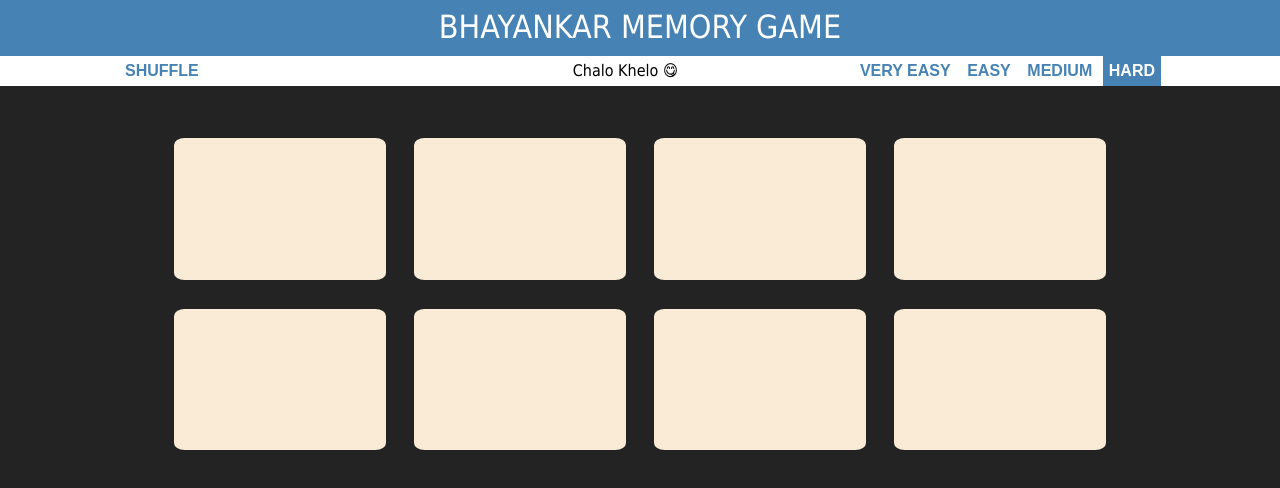
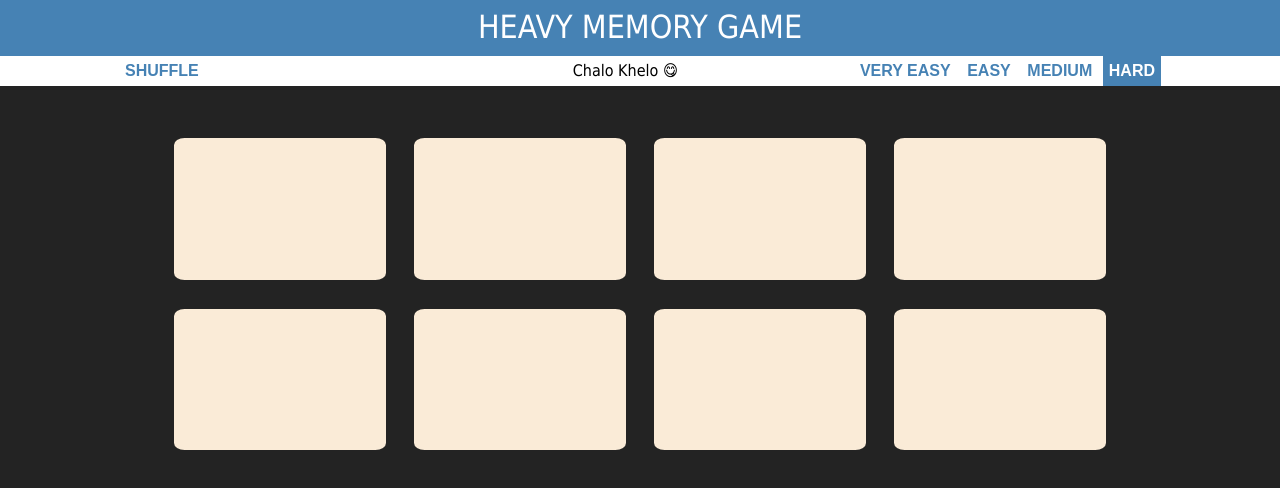
Before and after one commit to HAZberi/the-memory-game, a plain HTML site: page index.html in a window 1280 px wide. Drawn offline with Linux system fonts and the light colour scheme.

Commit message:
UI Display

```diff
--- a/index.html
+++ b/index.html
@@ -7,7 +7,7 @@
 </head>
 <body>
 	<h1>
-		Bhayankar Memory Game
+		Heavy Memory Game
 	</h1>
 	<div class = "stripe">
 		<button id = "reset">Shuffle</button>
```
